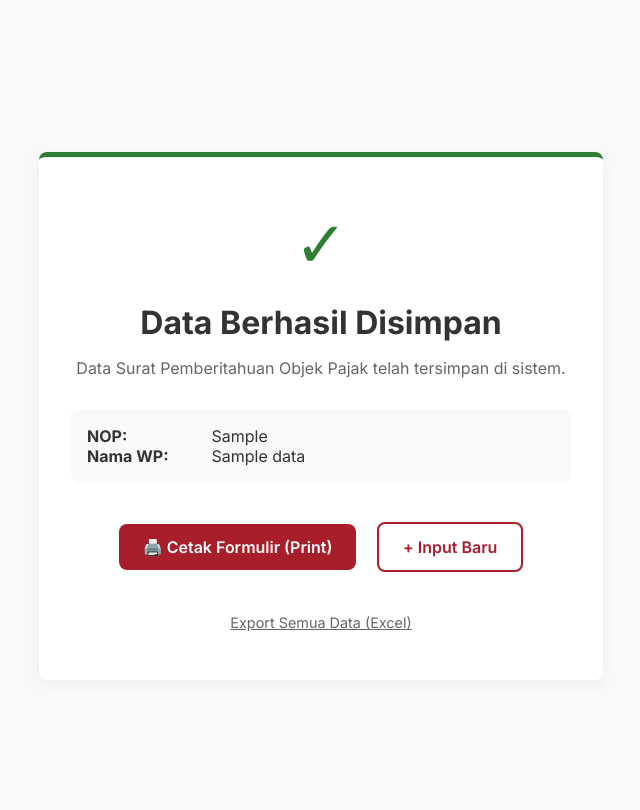
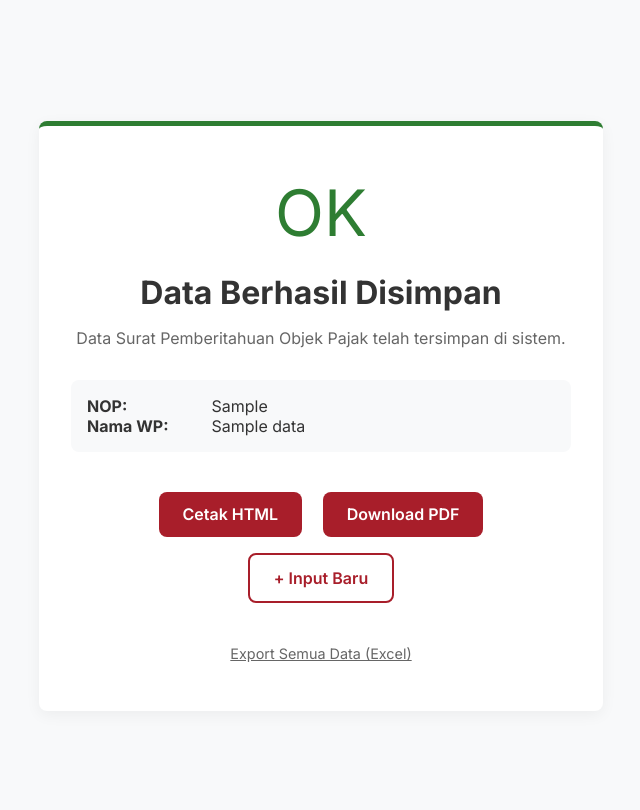
Before and after one commit to Faza-SAPUTRA/SPOPDaerah, a Flask app: page /success/1 in a window 1280 px wide. Shown: the top 810 px of the page, without its empty margins (319-959 px from the left). Run offline with Flask 3, Linux system fonts and the light colour scheme; tables that the repository leaves empty hold one stand-in row (values such as "Sample post").

```diff
--- a/app/app.py
+++ b/app/app.py
@@ -1,6 +1,6 @@
 import os
 import io
-from flask import Flask, render_template, request, redirect, url_for, send_file, flash
+from flask import Flask, render_template, request, redirect, url_for, send_file, flash, make_response
 from sqlalchemy.exc import IntegrityError
 from models import db, SpopData
 import pandas as pd
@@ -36,6 +36,18 @@ def split_rt_rw(value):
     rt = digits_only(parts[0]) if parts else ''
     rw = digits_only(parts[1]) if len(parts) > 1 else ''
     return rt.zfill(3)[-3:] if rt else '', rw.zfill(2)[-2:] if rw else ''
+
+def resolve_kop_type(data):
+    kop_type = data.region_type
+    if kop_type:
+        return kop_type
+
+    nop = data.nop or ""
+    if nop.startswith("3676"):
+        return "tangsel"
+    if nop.startswith("3719"):
+        return "kab_tangerang"
+    return "tangsel"
 
 app.jinja_env.globals.update(
     digits_only=digits_only,
@@ -172,18 +184,26 @@ def success(id):
 @app.route('/cetak/<int:id>', methods=['GET'])
 def cetak(id):
     data = SpopData.query.get_or_404(id)
-    # Gunakan region_type dari database jika ada, atau fallback deteksi dari NOP
-    kop_type = data.region_type
-    if not kop_type:
-        nop = data.nop or ""
-        if nop.startswith("3676"):
-            kop_type = "tangsel"
-        elif nop.startswith("3719"):
-            kop_type = "kab_tangerang"
-        else:
-            kop_type = "tangsel" # Default fallback
+    kop_type = resolve_kop_type(data)
+    return render_template('pdf_template.html', data=data, kop_type=kop_type)
 
-    return render_template('pdf_template.html', data=data, kop_type=kop_type)
+@app.route('/cetak/<int:id>/pdf', methods=['GET'])
+def cetak_pdf(id):
+    data = SpopData.query.get_or_404(id)
+    kop_type = resolve_kop_type(data)
+    html = render_template('pdf_template.html', data=data, kop_type=kop_type)
+
+    try:
+        from weasyprint import HTML
+    except ImportError:
+        flash("WeasyPrint belum terinstall. Jalankan: pip install -r requirements.txt")
+        return redirect(url_for('success', id=id))
+
+    pdf_bytes = HTML(string=html, base_url=request.url_root).write_pdf()
+    response = make_response(pdf_bytes)
+    response.headers['Content-Type'] = 'application/pdf'
+    response.headers['Content-Disposition'] = f'attachment; filename=SPOP-{data.nop}.pdf'
+    return response
 
 @app.route('/admin/export', methods=['GET'])
 def export_excel():
--- a/app/requirements.txt
+++ b/app/requirements.txt
@@ -3,3 +3,4 @@ Flask-SQLAlchemy==3.1.1
 pandas==2.1.2
 openpyxl==3.1.2
 xhtml2pdf==0.2.11
+WeasyPrint==61.2
--- a/app/templates/success.html
+++ b/app/templates/success.html
@@ -101,7 +101,7 @@
 <body>
 
 <div class="success-card">
-    <div class="icon">✓</div>
+    <div class="icon">OK</div>
     <h1>Data Berhasil Disimpan</h1>
     <p>Data Surat Pemberitahuan Objek Pajak telah tersimpan di sistem.</p>
 
@@ -112,7 +112,10 @@
 
     <div>
         <a href="/cetak/{{ data.id }}" class="btn" target="_blank">
-            🖨️ Cetak Formulir (Print)
+            Cetak HTML
+        </a>
+        <a href="/cetak/{{ data.id }}/pdf" class="btn">
+            Download PDF
         </a>
         <a href="/" class="btn btn-outline">
             + Input Baru
```
Also changed, not shown: app/templates/pdf_template.html (+20 -10 lines).
